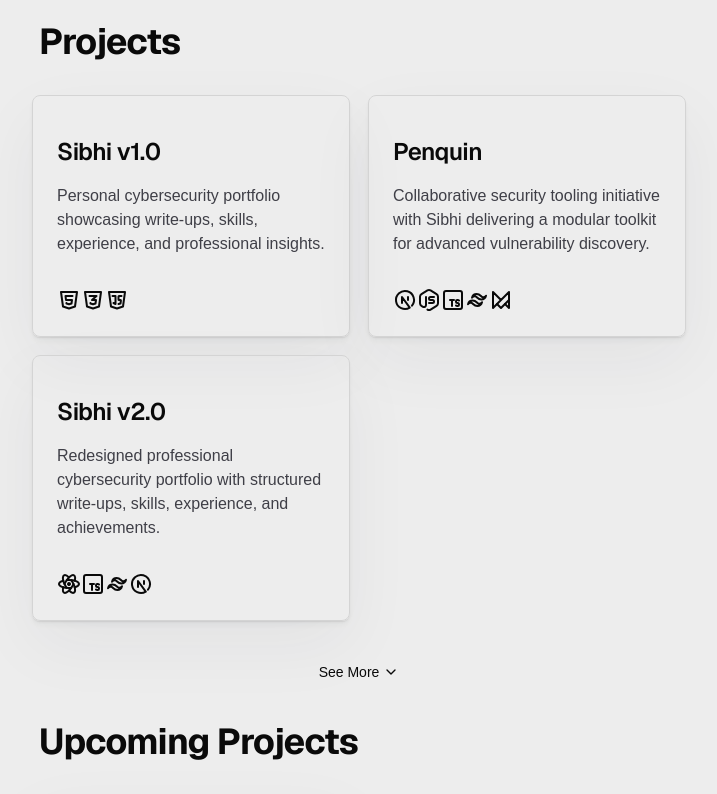
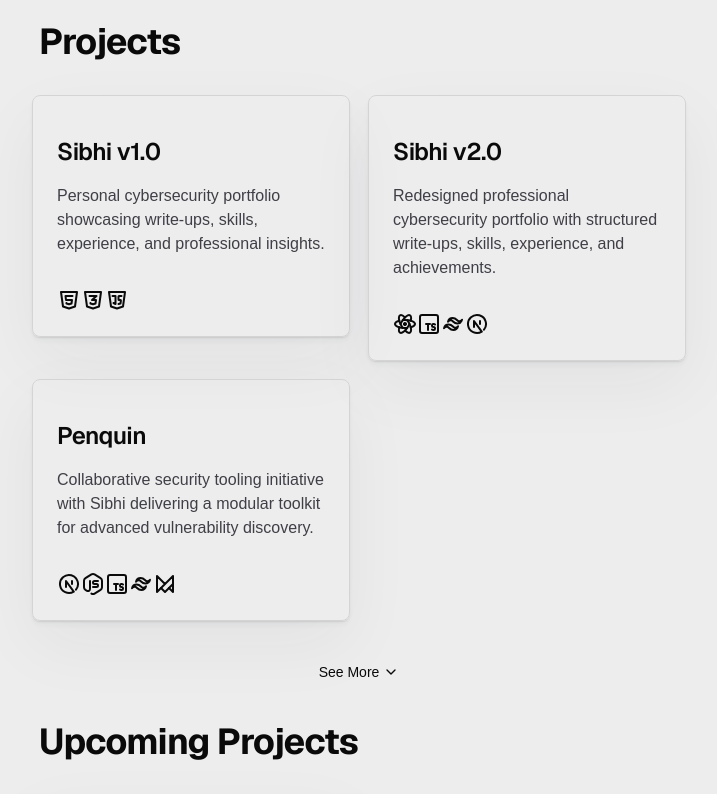
Before and after one commit to Tokittoo/Portofolio, a Next.js app: page / in a window 1280 px wide. Shown: the part 440-1234 px from the top of the page, without its empty margins (281-998 px from the left). Built offline with nearby package versions, Linux system fonts and the light colour scheme.

Commit message:
Update Projects.tsx

```diff
--- a/src/components/Projects.tsx
+++ b/src/components/Projects.tsx
@@ -72,6 +72,17 @@ const projects: Project[] = [
     ]
   },
   {
+    title: 'Sibhi v2.0',
+    description: "Redesigned professional cybersecurity portfolio with structured write-ups, skills, experience, and achievements.",
+    link: 'https://xibhi.vercel.app',
+    tags:[
+      React,
+      TypeScript,
+      Tailwind,
+      NextJS,
+    ]
+  },
+  {
     title: 'Penquin',
     description: "Collaborative security tooling initiative with Sibhi delivering a modular toolkit for advanced vulnerability discovery.",
     link:'https://penquin.vercel.app',
@@ -81,17 +92,6 @@ const projects: Project[] = [
       TypeScript,
       Tailwind,
       Motionls
-    ]
-  },
-  {
-    title: 'Sibhi v2.0',
-    description: "Redesigned professional cybersecurity portfolio with structured write-ups, skills, experience, and achievements.",
-    link: 'https://xibhi.vercel.app',
-    tags:[
-      React,
-      TypeScript,
-      Tailwind,
-      NextJS,
     ]
   }
 ]
```
